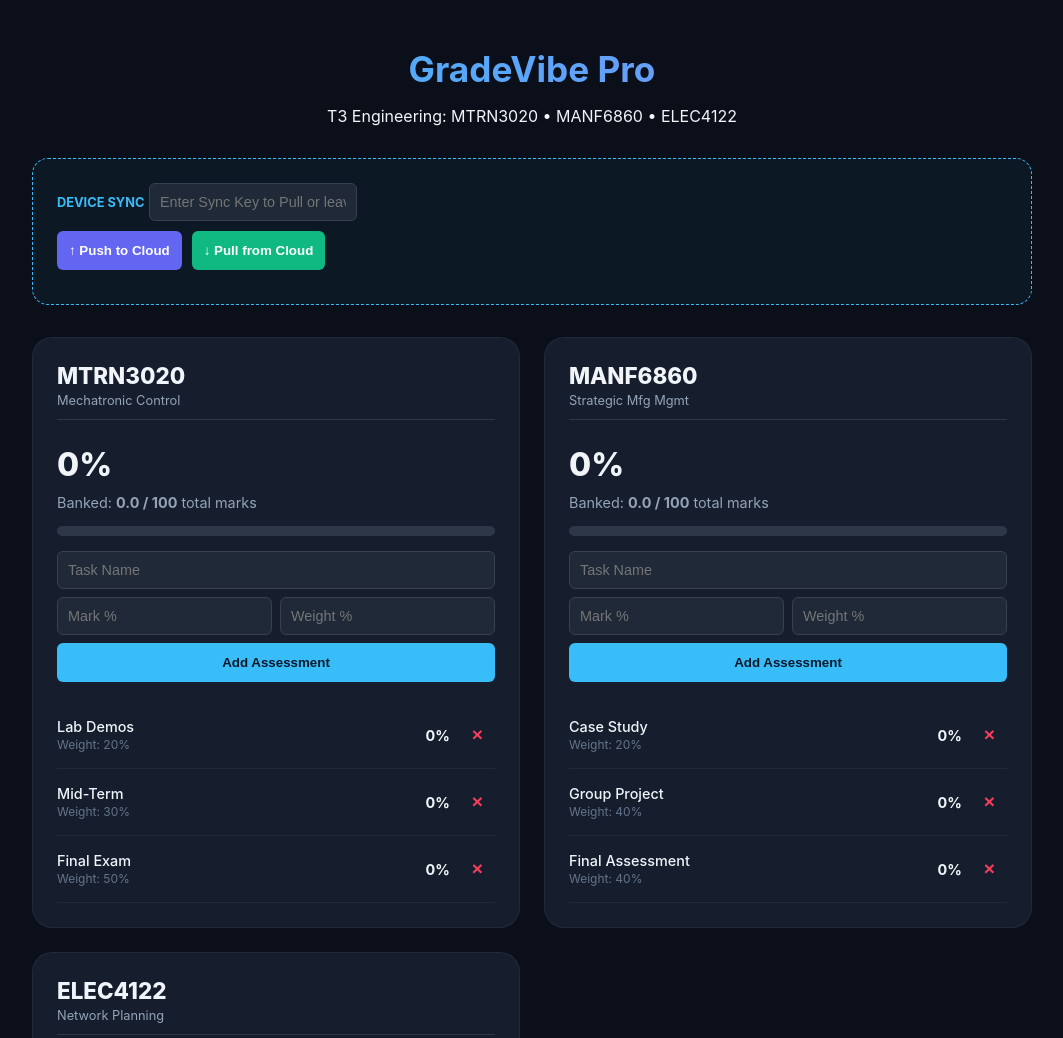
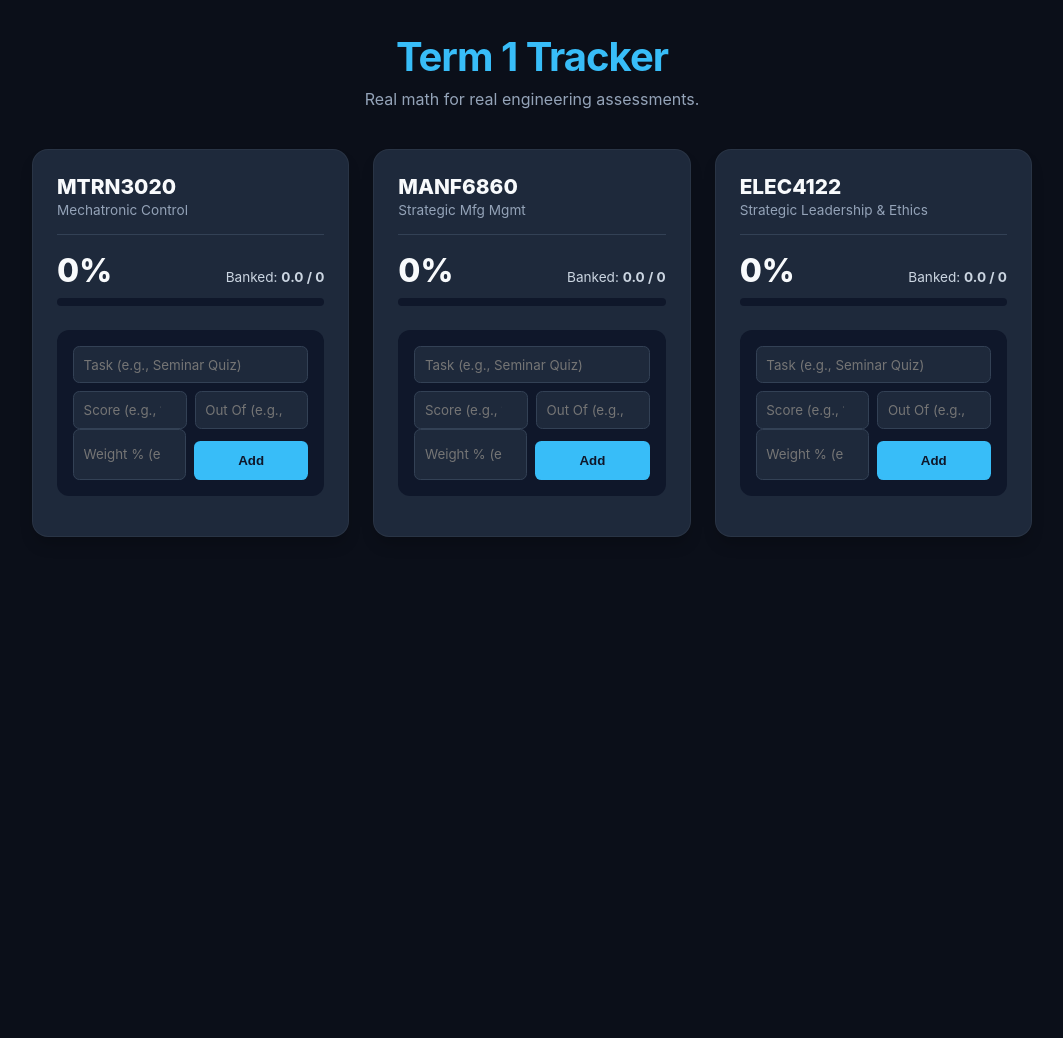
Before and after one commit to stonkee/mark-tracker, a plain HTML site: page index.html in a window 1280 px wide. Shown: the top 1038 px of the page, without its empty margins (108-1171 px from the left). After the commit the page ends 800 px from the top, so only its background shows below. Drawn offline with Linux system fonts and the light colour scheme.

Commit message:
Update index.html

```diff
--- a/index.html
+++ b/index.html
@@ -3,16 +3,16 @@
 <head>
     <meta charset="UTF-8">
     <meta name="viewport" content="width=device-width, initial-scale=1.0">
-    <title>GradeVibe Pro | T3 UNSW</title>
+    <title>T1 Grade Tracker | UNSW</title>
     <style>
         :root {
-            --bg: #0b0f1a;
-            --card: #161e2e;
+            --bg: #0b0f19;
+            --card: #1e293b;
             --accent: #38bdf8;
-            --text: #f1f5f9;
+            --text: #f8fafc;
             --mtrn: #f43f5e;
             --manf: #10b981;
-            --elec: #6366f1;
+            --elec: #8b5cf6;
         }
 
         body {
@@ -20,275 +20,196 @@
             background-color: var(--bg);
             color: var(--text);
             margin: 0;
-            padding: 1rem;
+            padding: 2rem;
             display: flex;
             flex-direction: column;
             align-items: center;
         }
 
         .container { width: 100%; max-width: 1000px; }
+        header { text-align: center; margin-bottom: 2.5rem; }
+        h1 { margin: 0 0 0.5rem; color: var(--accent); font-size: 2.5rem; letter-spacing: -1px; }
+        p { color: #94a3b8; margin: 0; }
 
-        header { text-align: center; margin: 2rem 0; }
-        h1 { font-size: 2.2rem; margin-bottom: 0.5rem; background: linear-gradient(to right, #38bdf8, #818cf8); -webkit-background-clip: text; -webkit-text-fill-color: transparent; }
-
-        /* Sync Panel */
-        .sync-panel {
-            background: rgba(56, 189, 248, 0.05);
-            border: 1px dashed var(--accent);
-            padding: 1.5rem;
-            border-radius: 1rem;
-            margin-bottom: 2rem;
-        }
-        .sync-row { display: flex; gap: 10px; margin-top: 10px; }
-
-        /* Grid */
-        .subject-grid {
+        .grid {
             display: grid;
-            grid-template-columns: repeat(auto-fit, minmax(320px, 1fr));
             gap: 1.5rem;
+            grid-template-columns: repeat(auto-fit, minmax(300px, 1fr));
         }
 
         .card {
             background: var(--card);
             padding: 1.5rem;
-            border-radius: 1.25rem;
+            border-radius: 1rem;
             border: 1px solid rgba(255,255,255,0.05);
-            display: flex;
-            flex-direction: column;
+            box-shadow: 0 10px 15px -3px rgba(0,0,0,0.2);
         }
 
-        .subject-header { border-bottom: 1px solid #2d3748; padding-bottom: 10px; margin-bottom: 15px; }
-        .subject-title { font-size: 1.4rem; font-weight: 800; display: block; }
-        .subject-subtitle { font-size: 0.8rem; color: #94a3b8; }
+        .course-header { margin-bottom: 1rem; border-bottom: 1px solid #334155; padding-bottom: 1rem; }
+        .course-title { font-size: 1.3rem; font-weight: 800; }
+        .course-desc { font-size: 0.85rem; color: #94a3b8; display: block; margin-top: 0.2rem; }
 
-        .big-stat { font-size: 2rem; font-weight: 800; margin: 10px 0; }
-        .banked { font-size: 0.9rem; color: #94a3b8; }
+        .stats { display: flex; justify-content: space-between; align-items: baseline; margin-bottom: 0.5rem; }
+        .current-grade { font-size: 2rem; font-weight: 800; }
+        .banked-text { font-size: 0.85rem; color: #cbd5e1; }
 
-        .progress-container { background: #2d3748; height: 10px; border-radius: 5px; margin: 15px 0; overflow: hidden; }
-        .progress-bar { height: 100%; width: 0%; transition: width 0.8s ease; }
+        .progress-bg { background: #0f172a; height: 8px; border-radius: 4px; overflow: hidden; margin-bottom: 1.5rem; }
+        .progress-fill { height: 100%; transition: width 0.5s ease; }
+
+        .mtrn-fill { background: var(--mtrn); }
+        .manf-fill { background: var(--manf); }
+        .elec-fill { background: var(--elec); }
 
         /* Inputs */
-        .input-box { display: flex; flex-direction: column; gap: 8px; margin-bottom: 20px; }
-        .row { display: flex; gap: 8px; }
+        .input-zone { background: #0f172a; padding: 1rem; border-radius: 0.75rem; margin-bottom: 1rem; }
         input {
-            background: #1f2937; border: 1px solid #374151; padding: 10px;
-            border-radius: 6px; color: white; flex: 1; font-size: 0.9rem;
+            width: 100%; background: #1e293b; border: 1px solid #334155;
+            color: white; padding: 0.6rem; border-radius: 0.4rem; margin-bottom: 0.5rem;
+            box-sizing: border-box; font-family: inherit;
         }
-        input:focus { outline: 2px solid var(--accent); border-color: transparent; }
+        input:focus { outline: none; border-color: var(--accent); }
+
+        .row { display: flex; gap: 0.5rem; }
+        .row input { margin-bottom: 0; }
 
         button {
-            background: var(--accent); border: none; padding: 12px;
-            border-radius: 6px; cursor: pointer; font-weight: 700; color: #0f172a;
-            transition: transform 0.1s, opacity 0.2s;
+            width: 100%; background: var(--accent); color: #0f172a; border: none;
+            padding: 0.75rem; border-radius: 0.4rem; font-weight: bold; cursor: pointer;
+            margin-top: 0.75rem; transition: opacity 0.2s;
         }
-        button:active { transform: scale(0.98); }
-        button.secondary { background: #374151; color: white; }
-        button.sync-push { background: #6366f1; color: white; }
-        button.sync-pull { background: #10b981; color: white; }
+        button:hover { opacity: 0.9; }
 
         /* List */
+        .item-list { list-style: none; padding: 0; margin: 0; }
         .item {
             display: flex; justify-content: space-between; align-items: center;
-            padding: 10px 0; border-bottom: 1px solid rgba(255,255,255,0.05); font-size: 0.9rem;
+            padding: 0.75rem 0; border-bottom: 1px solid #334155;
         }
-        .item-name { display: block; font-weight: 500; }
-        .item-sub { font-size: 0.75rem; color: #64748b; }
-        .del-btn { color: #f43f5e; background: none; border: none; cursor: pointer; font-size: 1.2rem; }
+        .item:last-child { border-bottom: none; }
+        .item-info { display: flex; flex-direction: column; gap: 0.2rem; }
+        .item-name { font-weight: 600; font-size: 0.95rem; }
+        .item-math { font-size: 0.75rem; color: #94a3b8; }
 
-        /* Colors */
-        .mtrn-bar { background: var(--mtrn); box-shadow: 0 0 10px rgba(244, 63, 94, 0.4); }
-        .manf-bar { background: var(--manf); box-shadow: 0 0 10px rgba(16, 185, 129, 0.4); }
-        .elec-bar { background: var(--elec); box-shadow: 0 0 10px rgba(99, 102, 241, 0.4); }
-
-        .loading { opacity: 0.5; pointer-events: none; }
+        .item-result { display: flex; align-items: center; gap: 1rem; }
+        .banked-badge { background: #334155; padding: 0.2rem 0.5rem; border-radius: 0.25rem; font-size: 0.8rem; font-weight: bold; }
+        .del-btn { background: transparent; color: #ef4444; padding: 0.2rem; width: auto; margin: 0; font-size: 1.2rem; }
+        .del-btn:hover { background: rgba(239, 68, 68, 0.1); }
     </style>
 </head>
 <body>
 
 <div class="container">
     <header>
-        <h1>GradeVibe Pro</h1>
-        <p>T3 Engineering: MTRN3020 • MANF6860 • ELEC4122</p>
+        <h1>Term 1 Tracker</h1>
+        <p>Real math for real engineering assessments.</p>
     </header>
 
-    <div class="sync-panel" id="syncPanel">
-        <label style="font-size: 0.8rem; font-weight: bold; color: var(--accent);">DEVICE SYNC</label>
-        <input type="text" id="syncKeyInput" placeholder="Enter Sync Key to Pull or leave blank to Start New">
-        <div class="sync-row">
-            <button class="sync-push" onclick="pushToCloud()">↑ Push to Cloud</button>
-            <button class="sync-pull" onclick="pullFromCloud()">↓ Pull from Cloud</button>
-        </div>
-        <div id="syncStatus" style="font-size: 0.75rem; margin-top: 10px; text-align: center;"></div>
-    </div>
-
-    <div class="subject-grid" id="mainGrid">
+    <div class="grid" id="dashboard">
         </div>
 </div>
 
 <script>
-    // Initial structures based on course outlines
+    // The core data structure
     const defaultData = {
-        mtrn: {
-            name: "MTRN3020",
-            desc: "Mechatronic Control",
-            color: "mtrn",
-            items: [
-                { name: "Lab Demos", mark: 0, weight: 20 },
-                { name: "Mid-Term", mark: 0, weight: 30 },
-                { name: "Final Exam", mark: 0, weight: 50 }
-            ]
-        },
-        manf: {
-            name: "MANF6860",
-            desc: "Strategic Mfg Mgmt",
-            color: "manf",
-            items: [
-                { name: "Case Study", mark: 0, weight: 20 },
-                { name: "Group Project", mark: 0, weight: 40 },
-                { name: "Final Assessment", mark: 0, weight: 40 }
-            ]
-        },
-        elec: {
-            name: "ELEC4122",
-            desc: "Network Planning",
-            color: "elec",
-            items: [
-                { name: "Lab Portfolio", mark: 0, weight: 25 },
-                { name: "Design Project", mark: 0, weight: 25 },
-                { name: "Final Exam", mark: 0, weight: 50 }
-            ]
-        }
+        mtrn: { id: 'mtrn', code: 'MTRN3020', name: 'Mechatronic Control', color: 'mtrn', assessments: [] },
+        manf: { id: 'manf', code: 'MANF6860', name: 'Strategic Mfg Mgmt', color: 'manf', assessments: [] },
+        elec: { id: 'elec', code: 'ELEC4122', name: 'Strategic Leadership & Ethics', color: 'elec', assessments: [] }
     };
 
-    let state = JSON.parse(localStorage.getItem('vibe_data')) || defaultData;
+    let courses = JSON.parse(localStorage.getItem('t1_marks')) || defaultData;
 
-    function render() {
-        const grid = document.getElementById('mainGrid');
-        grid.innerHTML = '';
+    function saveAndRender() {
+        localStorage.setItem('t1_marks', JSON.stringify(courses));
+        const dashboard = document.getElementById('dashboard');
+        dashboard.innerHTML = '';
 
-        for (const [id, subject] of Object.entries(state)) {
+        Object.values(courses).forEach(course => {
             let bankedMarks = 0;
-            let totalWeightSubbed = 0;
+            let weightAttempted = 0;
 
-            subject.items.forEach(item => {
-                if (item.mark > 0) {
-                    bankedMarks += (item.mark * (item.weight / 100));
-                    totalWeightSubbed += item.weight;
-                }
+            // Calculate totals
+            course.assessments.forEach(task => {
+                const percentageScore = (task.score / task.outOf);
+                const actualMarkBanked = percentageScore * task.weight;
+                bankedMarks += actualMarkBanked;
+                weightAttempted += task.weight;
             });
 
-            const currentAvg = totalWeightSubbed > 0 ? (bankedMarks / (totalWeightSubbed / 100)).toFixed(1) : 0;
+            // If you've attempted 30% of the course and banked 24 marks, your running average is 80% (24/30).
+            const runningAverage = weightAttempted > 0 ? ((bankedMarks / weightAttempted) * 100).toFixed(1) : 0;
 
             const card = document.createElement('div');
             card.className = 'card';
             card.innerHTML = `
-                <div class="subject-header">
-                    <span class="subject-title">${subject.name}</span>
-                    <span class="subject-subtitle">${subject.desc}</span>
+                <div class="course-header">
+                    <div class="course-title">${course.code}</div>
+                    <div class="course-desc">${course.name}</div>
                 </div>
 
-                <div class="big-stat">${currentAvg}%</div>
-                <div class="banked">Banked: <b>${bankedMarks.toFixed(1)} / 100</b> total marks</div>
-
-                <div class="progress-container">
-                    <div class="progress-bar ${subject.color}-bar" style="width: ${currentAvg}%"></div>
+                <div class="stats">
+                    <div class="current-grade">${runningAverage}%</div>
+                    <div class="banked-text">Banked: <b>${bankedMarks.toFixed(1)} / ${weightAttempted}</b></div>
                 </div>
 
-                <div class="input-box">
-                    <input type="text" id="n-${id}" placeholder="Task Name">
-                    <div class="row">
-                        <input type="number" id="m-${id}" placeholder="Mark %">
-                        <input type="number" id="w-${id}" placeholder="Weight %">
-                    </div>
-                    <button onclick="addItem('${id}')">Add Assessment</button>
+                <div class="progress-bg">
+                    <div class="progress-fill ${course.color}-fill" style="width: ${runningAverage}%"></div>
                 </div>
 
-                <div class="assessment-list">
-                    ${subject.items.map((item, index) => `
-                        <div class="item">
-                            <div>
-                                <span class="item-name">${item.name}</span>
-                                <span class="item-sub">Weight: ${item.weight}%</span>
+                <div class="input-zone">
+                    <input type="text" id="name-${course.id}" placeholder="Task (e.g., Seminar Quiz)">
+                    <div class="row">
+                        <input type="number" id="score-${course.id}" placeholder="Score (e.g., 17)">
+                        <input type="number" id="outof-${course.id}" placeholder="Out Of (e.g., 20)">
+                    </div>
+                    <div class="row">
+                        <input type="number" id="weight-${course.id}" placeholder="Weight % (e.g., 15)">
+                        <button onclick="addTask('${course.id}')">Add</button>
+                    </div>
+                </div>
+
+                <ul class="item-list">
+                    ${course.assessments.map((task, index) => {
+                        const earned = ((task.score / task.outOf) * task.weight).toFixed(1);
+                        return `
+                        <li class="item">
+                            <div class="item-info">
+                                <span class="item-name">${task.name}</span>
+                                <span class="item-math">Scored ${task.score}/${task.outOf} (Worth ${task.weight}%)</span>
                             </div>
-                            <div style="display:flex; align-items:center; gap:10px">
-                                <b>${item.mark}%</b>
-                                <button class="del-btn" onclick="deleteItem('${id}', ${index})">×</button>
+                            <div class="item-result">
+                                <span class="banked-badge">+${earned}</span>
+                                <button class="del-btn" onclick="deleteTask('${course.id}', ${index})">×</button>
                             </div>
-                        </div>
-                    `).join('')}
-                </div>
+                        </li>
+                        `
+                    }).join('')}
+                </ul>
             `;
-            grid.appendChild(card);
-        }
-        localStorage.setItem('vibe_data', JSON.stringify(state));
+            dashboard.appendChild(card);
+        });
     }
 
-    function addItem(id) {
-        const n = document.getElementById(`n-${id}`).value;
-        const m = parseFloat(document.getElementById(`m-${id}`).value);
-        const w = parseFloat(document.getElementById(`w-${id}`).value);
-        if (n && !isNaN(m)) {
-            state[id].items.push({ name: n, mark: m, weight: w || 0 });
-            render();
+    function addTask(courseId) {
+        const name = document.getElementById(`name-${courseId}`).value;
+        const score = parseFloat(document.getElementById(`score-${courseId}`).value);
+        const outOf = parseFloat(document.getElementById(`outof-${courseId}`).value);
+        const weight = parseFloat(document.getElementById(`weight-${courseId}`).value);
+
+        if (name && !isNaN(score) && !isNaN(outOf) && !isNaN(weight) && outOf > 0) {
+            courses[courseId].assessments.push({ name, score, outOf, weight });
+            saveAndRender();
+        } else {
+            alert("Make sure all fields are filled out correctly (and 'Out Of' is greater than 0).");
         }
     }
 
-    function deleteItem(id, index) {
-        state[id].items.splice(index, 1);
-        render();
+    function deleteTask(courseId, index) {
+        courses[courseId].assessments.splice(index, 1);
+        saveAndRender();
     }
 
-    // --- CLOUD ENGINE (JSONBlob) ---
-    async function pushToCloud() {
-        const status = document.getElementById('syncStatus');
-        const keyInput = document.getElementById('syncKeyInput');
-        const panel = document.getElementById('syncPanel');
-
-        status.innerText = "Pushing to cloud...";
-        panel.classList.add('loading');
-
-        try {
-            const method = keyInput.value ? 'PUT' : 'POST';
-            const url = keyInput.value ? `https://jsonblob.com/api/jsonBlob/${keyInput.value}` : `https://jsonblob.com/api/jsonBlob`;
-
-            const res = await fetch(url, {
-                method: method,
-                headers: { 'Content-Type': 'application/json' },
-                body: JSON.stringify(state)
-            });
-
-            if (method === 'POST') {
-                const blobId = res.headers.get('Location').split('/').pop();
-                keyInput.value = blobId;
-                status.innerText = "Success! Save this Key for other devices: " + blobId;
-            } else {
-                status.innerText = "Cloud Updated Successfully!";
-            }
-        } catch (e) {
-            status.innerText = "Error pushing data.";
-        }
-        panel.classList.remove('loading');
-    }
-
-    async function pullFromCloud() {
-        const key = document.getElementById('syncKeyInput').value;
-        const status = document.getElementById('syncStatus');
-        if (!key) return alert("Paste your Sync Key first!");
-
-        status.innerText = "Pulling data...";
-        try {
-            const res = await fetch(`https://jsonblob.com/api/jsonBlob/${key}`);
-            if (!res.ok) throw new Error();
-            state = await res.json();
-            render();
-            status.innerText = "Sync Complete!";
-        } catch (e) {
-            status.innerText = "Error: Invalid Key or Network Issue.";
-        }
-    }
-
-    render();
+    // Load UI
+    saveAndRender();
 </script>
-
 </body>
 </html>
```
